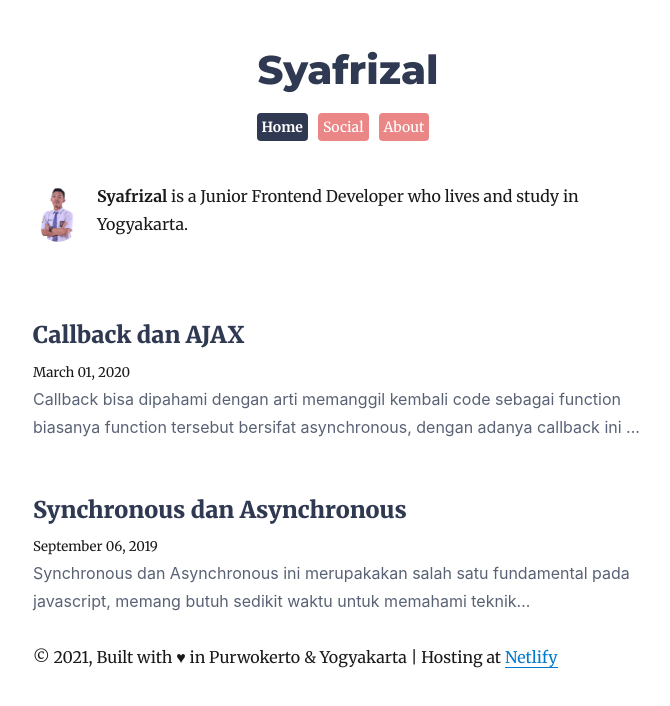
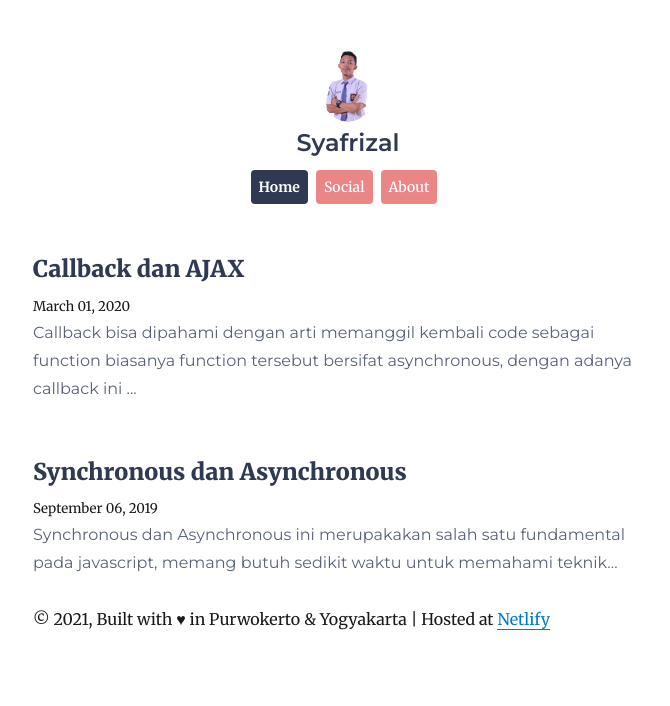
Before and after one commit to muhammadsyafr/muhammadsyafr, a Gatsby site: page / in a window 1280 px wide. Shown: the whole page, without its empty margins (292-962 px from the left). Built offline with nearby package versions, Linux system fonts and the light colour scheme; Gatsby itself is replaced by a stand-in of ours; some packages are replaced by stand-ins of ours.

Commit message:
update README.md, update profil page,homepage, update gatsby-cli version

```diff
--- a/gatsby-config.js
+++ b/gatsby-config.js
@@ -3,12 +3,13 @@ module.exports = {
     title: `Syafrizal`,
     author: {
       name: `Syafrizal`,
-      summary: `who lives and study in Yogyakarta.`,
+      summary: ``,
     },
-    description: `A starter blog with Gatsby.`,
+    description: `A personal portofolio with GatsbyJS.`,
     siteUrl: `https://muhammadsyafr.netlify.com`,
     social: {
       twitter: `muhammadsyafrzl`,
+      instagram: `muhammadsyafr`
     },
   },
   plugins: [
--- a/package.json
+++ b/package.json
@@ -9,6 +9,7 @@
   },
   "dependencies": {
     "gatsby": "^2.19.7",
+    "gatsby-cli": "^3.2.0",
     "gatsby-image": "^2.2.39",
     "gatsby-plugin-feed": "^2.3.26",
     "gatsby-plugin-google-analytics": "^2.1.34",
--- a/src/components/bio.js
+++ b/src/components/bio.js
@@ -29,39 +29,26 @@ const Bio = () => {
           }
           social {
             twitter
+            instagram
           }
         }
       }
     }
   `)
 
-  const { author, social } = data.site.siteMetadata
+  const { author } = data.site.siteMetadata
   return (
     <div
       style={{
         display: `flex`,
         marginBottom: rhythm(1),
+        flexDirection: 'column',
+        textAlign: 'center'
       }}
     >
-      <Image
-        fixed={data.avatar.childImageSharp.fixed}
-        alt={author.name}
-        style={{
-          marginRight: rhythm(1 / 2),
-          marginBottom: 0,
-          minWidth: 50,
-          borderRadius: `100%`,
-        }}
-        imgStyle={{
-          borderRadius: `50%`,
-        }}
-      />
+
       <p>
-      <strong>{author.name}</strong> is a Junior Frontend Developer {author.summary}
-        {` `}
-        {/* <a href={`https://twitter.com/${social.twitter}`}>
-          You should follow him on Twitter!
-        </a> */}
+        <strong>{author.name}</strong> is a Junior Frontend Developer
       </p>
     </div>
   )
--- a/src/components/layout.css
+++ b/src/components/layout.css
@@ -4,9 +4,9 @@
 
 .nav-menu a {
     background-color: #ea8685;
-    padding: 5px;
+    padding: 8px;
     color: white;
-    margin-right: 10px;
+    margin-right: 8px;
     font-size: 14px;
     border-radius: 4px;
 }
@@ -20,7 +20,7 @@
 
 .nav-menu a:hover {
     background-color: #303952;
-    padding: 5px;
+    padding: 10px;
     border-radius: 4px;
     color: white!important;
 }
--- a/src/components/layout.js
+++ b/src/components/layout.js
@@ -1,40 +1,75 @@
 import React from "react"
-import { Link } from "gatsby"
+import { Link, useStaticQuery } from "gatsby"
+import Image from "gatsby-image"
 
-import { rhythm, scale } from "../utils/typography"
+import { rhythm } from "../utils/typography"
 import './layout.css';
 
-const Layout = ({ location, title, children }) => {
+const Layout = ({ location, children }) => {
   const rootPath = `${__PATH_PREFIX__}/`
   let header
+  const data = useStaticQuery(graphql`
+    query BioQueryee {
+      avatar: file(absolutePath: { regex: "/saprol/" }) {
+        childImageSharp {
+          fixed(width: 60, height: 80) {
+            ...GatsbyImageSharpFixed
+          }
+        }
+      }
+      site {
+        siteMetadata {
+          author {
+            name
+            summary
+          }
+          social {
+            twitter
+            instagram
+          }
+        }
+      }
+    }
+  `)
+  const { author } = data.site.siteMetadata
 
   if (location.pathname === rootPath) {
     header = (
-      <center>
-        <h1
+      <div id="main">
+       <div
+       style={{
+         display: 'flex',
+         alignItems: 'center',
+         flexDirection: 'column',
+         justifyContent: 'center',
+         fontFamily: 'Montserrat',
+         marginBottom: -20
+       }}
+       className="nav">
+          <Image
+          fixed={data.avatar.childImageSharp.fixed}
+          alt={author.name}
           style={{
-            ...scale(1),
-            marginBottom: rhythm(0),
-            marginTop: 0,
-            fontWeight: '800',
-            color: '#303952'
+            // marginRight: rhythm(1 / 2),
+            marginBottom: 0,
+            minWidth: 40,
+            borderRadius: `100%`,
           }}
-        >
-          <Link
-            style={{
-              boxShadow: `none`,
-              textDecoration: `none`,
-              color: `inherit`,
-            }}
-            to={`/`}
-          >
-            {title}
-          </Link>
-        </h1>
+          imgStyle={{
+            borderRadius: `50%`,
+          }}
+          />
+        <p style={{
+          fontWeight: 600,
+          fontSize: 24,
+          color: "rgb(48, 57, 82)"
+        }}>Syafrizal</p>
+
+        </div>
 
         <ul style={{
-          marginBottom: rhythm(1.5),
-          marginTop: rhythm(0.5),
+          textAlign: 'center',
+          // marginBottom: rhythm(1.5),
           fontWeight: 500
         }}>
           <li className="nav-menu">
@@ -48,7 +83,7 @@ const Layout = ({ location, title, children }) => {
           </li>
 
           <li className="nav-menu">
-            <a href="https://ini.space/muhammadsyafr"
+            <a href="https://linktr.ee/muhammadsyafr"
               style={{
                 color: `white`,
               }}
@@ -63,7 +98,7 @@ const Layout = ({ location, title, children }) => {
             >About</Link>
           </li>
         </ul>
-      </center>
+      </div>
     )
   } else if (location.pathname === '/about' || location.pathname === '/about/') {
     header = (
@@ -109,7 +144,7 @@ const Layout = ({ location, title, children }) => {
 
       {
         location.pathname === '/about' || location.pathname === '/about/' ? '' : <footer>
-          © {new Date().getFullYear()}, Built with &hearts; in Purwokerto & Yogyakarta | Hosting at <a href="https://netlify.com">Netlify</a>
+          © {new Date().getFullYear()}, Built with &hearts; in Purwokerto & Yogyakarta | Hosted at <a href="https://netlify.com">Netlify</a>
         </footer>
       }
     </div>
--- a/src/pages/index.js
+++ b/src/pages/index.js
@@ -1,7 +1,7 @@
 import React from "react"
 import { Link, graphql } from "gatsby"
 
-import Bio from "../components/bio"
+// import Bio from "../components/bio"
 import Layout from "../components/layout"
 import SEO from "../components/seo"
 import { rhythm } from "../utils/typography"
@@ -10,13 +10,13 @@ const BlogIndex = ({ data, location }) => {
 
   const siteTitle = data.site.siteMetadata.title
   // const posts = data.allMarkdownRemark.edges
-  const pos =  data.allMarkdownRemark.edges.filter((v) => v.node.fields.slug !== '/about/' )
+  const post =  data.allMarkdownRemark.edges.filter((v) => v.node.fields.slug !== '/about/' )
 
   return (
     <Layout location={location} title={siteTitle}>
-      <SEO title="All posts" />
-      <Bio />
-      {pos.map(({ node }) => {
+      <SEO title="Home" />
+      {/* <Bio /> */}
+      {post.map(({ node }) => {
         const title = node.frontmatter.title || node.fields.slug
         return (
           <article key={node.fields.slug}>
@@ -34,7 +34,7 @@ const BlogIndex = ({ data, location }) => {
             </header>
             <section>
               <p
-                style={{color: '#596275', fontFamily: 'Inter'}}
+                style={{color: '#596275', fontFamily: 'Montserrat'}}
                 dangerouslySetInnerHTML={{
                   __html: node.frontmatter.description || node.excerpt,
                 }}
```
Also changed, not shown: src/components/profile.js (+8 -11 lines), README.md, content/assets/about/mokima.png (deleted), content/assets/me.jpg (deleted), content/assets/profile-pic.jpg (deleted), 2 other files.
